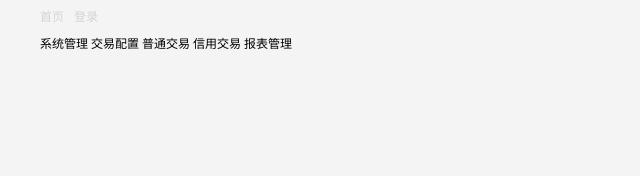
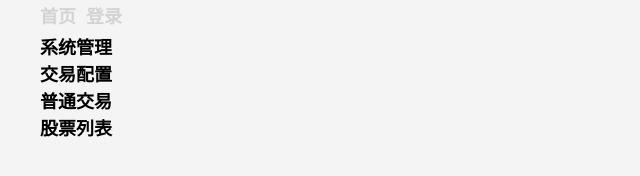
Before and after one commit to MistraR/plank, a website: page stock-web/index.html in a window 1280 px wide. Shown: the whole page, without its empty margins (0-640 px from the left). Drawn offline with Linux system fonts and the light colour scheme.

Commit message:
feat(*): web

```diff
--- a/stock-web/index.html
+++ b/stock-web/index.html
@@ -4,9 +4,9 @@
 <head>
   <meta charset="UTF-8">
   <meta name="Keywords" content="wild">
-  <meta name="description" content="" />
+  <meta name="description" content=""/>
   <meta name="renderer" content="webkit">
-  <meta http-equiv="X-UA-Compatible" content="IE=edge,chrome=1" />
+  <meta http-equiv="X-UA-Compatible" content="IE=edge,chrome=1"/>
   <meta name="viewport" content="width=device-width, initial-scale=1.0"/>
 
   <title>stock</title>
@@ -19,22 +19,39 @@
   <script type="text/javascript" src="/static/js/util/frame.js"></script>
   <script type="text/javascript" src="/static/js/modules/index.js"></script>
 
+  <style type="text/css">
+
+    h1 {
+      font-size: 300%
+    }
+
+    h2 {
+      font-size: 150%
+    }
+
+    p {
+      font-size: 100%
+    }
+
+  </style>
 </head>
 
+
 <body>
-  <div id="head" class="head"></div>
+<div id="head" class="head"></div>
 
-  <div class="container">
-    <div class="innerBox">
-      <a href="/system/index.html">系统管理</a>
-      <a href="/tradeConfig/index.html">交易配置</a>
-      <a href="/trade/index.html">普通交易</a>
-      <a href="/crTrade/index.html">信用交易</a>
-      <a href="/report/index.html">报表管理</a>
-    </div>
+<div class="container">
+  <div class="innerBox">
+    <a href="/system/index.html"><h2>系统管理</h2></a>
+    <a href="/tradeConfig/index.html"><h2>交易配置</h2></a>
+    <a href="/trade/index.html"><h2>普通交易</h2></a>
+<!--    <a href="/crTrade/index.html"><h2>信用交易</h2></a>-->
+<!--    <a href="/report/index.html"><h2>股票列表</h2></a>-->
+    <a href="/report/stockList.html"><h2>股票列表</h2></a>
   </div>
+</div>
 
-  <div id="foot" class="foot"></div>
+<div id="foot" class="foot"></div>
 
 </body>
 
--- a/stock-web/static/js/modules/report.js
+++ b/stock-web/static/js/modules/report.js
@@ -1,7 +1,7 @@
 function renderReportMenu(current) {
   var arr = [
-    { id: 1, title: '股票列表', url: '/report/stockList.html' },
-    { id: 2, title: '每日统计', url: '/report/dailyList.html' }
+    { id: 1, title: '股票列表', url: '/report/stockList.html' }
+    // { id: 2, title: '每日统计', url: '/report/dailyList.html' }
   ];
 
   renderMenu(arr, '.menu-nav', current);
--- a/stock-web/static/js/util/frame.js
+++ b/stock-web/static/js/util/frame.js
@@ -2,7 +2,7 @@ var pageConfiguration = {
   needAuth: false
 };
 
-$(function() {
+$(function () {
   if (pageConfiguration.needAuth) {
     if (!isLocalAuth()) {
       LocationUtil.goto('/user/login.html');
@@ -19,12 +19,12 @@ $(function() {
 
   function renderHead() {
     var content = '<div class="innerBox"><ul class="top-head">';
-    content += '<li><a href="/">首页</a></li>';
+    content += '<li><a href="/"><h2>首页</h2></a></li>';
     if (!isLocalAuth()) {
-      content += '<li><a href="/user/login.html">登录</a></li>';
+      content += '<li><a href="/user/login.html"><h2>登录</h2></a></li>';
     } else {
-      content += '<li><a href="/user/profile.html">个人中心</a></li>';
-      content += '<li><a href="/user/logout.html">注销</a></li>';
+      content += '<li><a href="/user/profile.html"><h2>个人中心</h2></a></li>';
+      content += '<li><a href="/user/logout.html"><h2>注销</h2></a></li>';
     }
     content += '</ul></div>';
     $('#head').html(content);
@@ -45,12 +45,12 @@ $(function() {
 
 function renderMenu(arr, selector, current) {
   var content = '';
-  $.each(arr, function(index, item) {
+  $.each(arr, function (index, item) {
     if (item.state !== 0) {
       if (current === item.id) {
-        content += '<li class="current"><a href="javascript:void(0);">' + item.title +'</a></li>';
+        content += '<li class="current"><a href="javascript:void(0);">' + item.title + '</a></li>';
       } else {
-        content += '<li ><a href="' + item.url + '">' + item.title +'</a></li>';
+        content += '<li ><a href="' + item.url + '">' + item.title + '</a></li>';
       }
     }
   });
```
